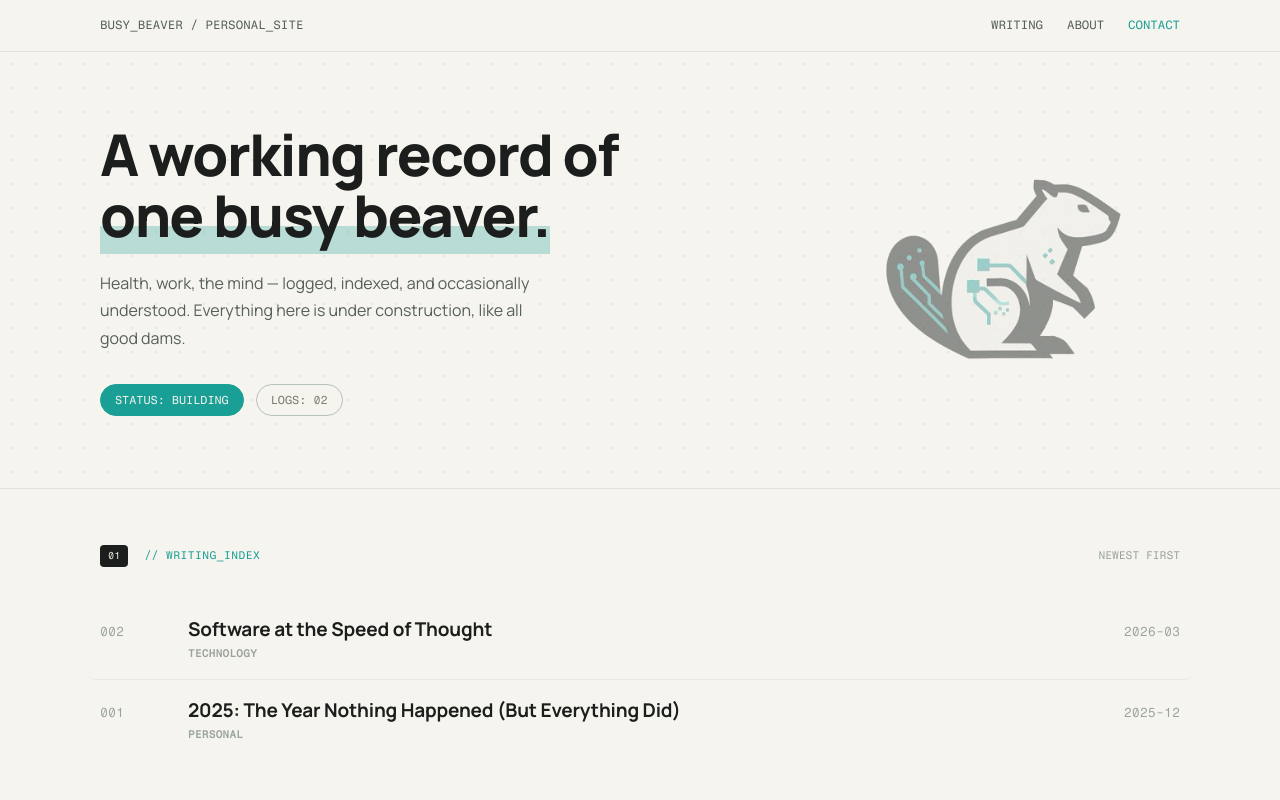
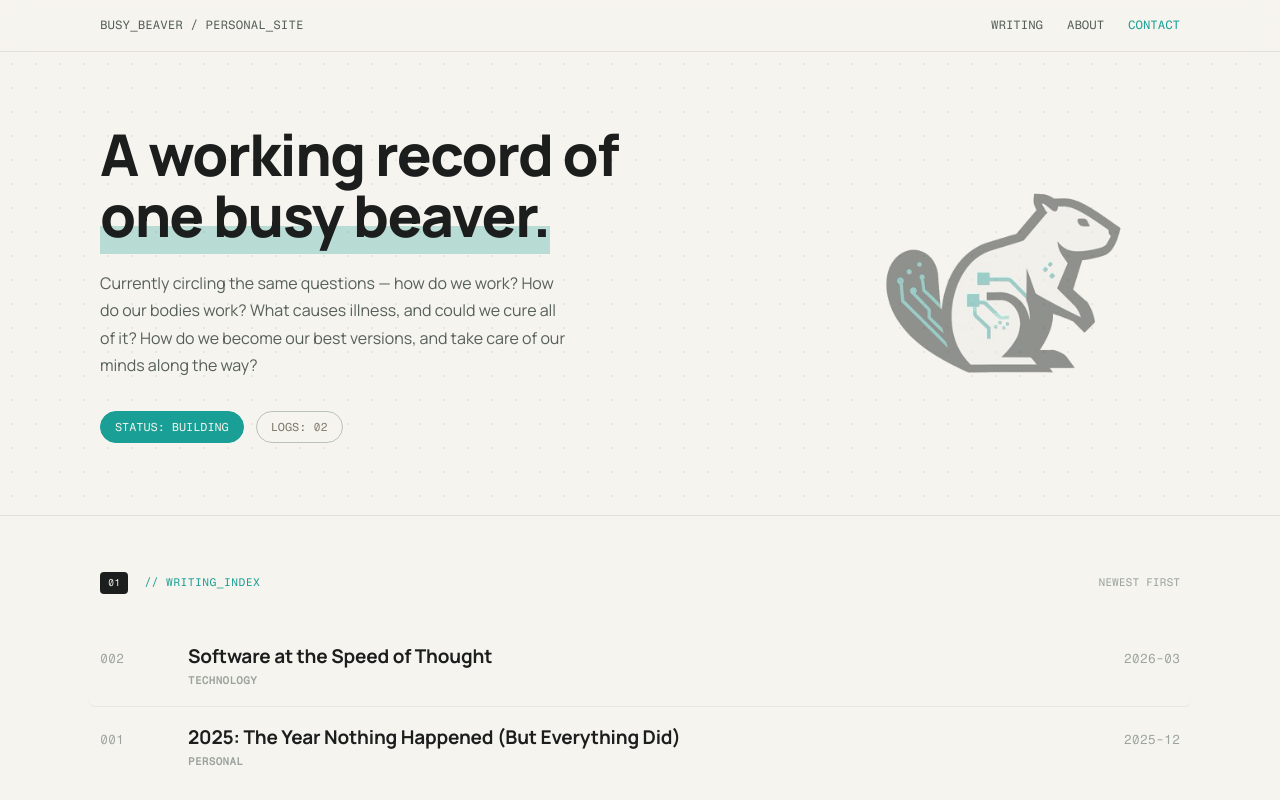
Before and after one commit to Anusree-J/busybeaver, a plain HTML site: page index.html in a window 1280 px wide. Shown: the top 800 px of the page. Drawn offline with Linux system fonts and the light colour scheme.

Commit message:
Replace placeholder hero subtitle with the currently-thinking-about questions (#10)
Co-authored-by: Claude <noreply@anthropic.com>

```diff
--- a/index.html
+++ b/index.html
@@ -4,7 +4,7 @@
     <meta charset="UTF-8">
     <meta name="viewport" content="width=device-width, initial-scale=1.0">
     <title>Busy Beaver — a working record</title>
-    <meta name="description" content="Health, work, the mind — logged, indexed, and occasionally understood. The working record of one busy beaver.">
+    <meta name="description" content="The working record of one busy beaver — how do we work, how do our bodies work, what causes illness, and how do we become our best versions?">
 
     <!-- Fonts (self-hosted) -->
     <link rel="stylesheet" href="assets/fonts/fonts.css">
@@ -30,9 +30,10 @@
             <div class="hero-inner">
                 <h1 class="hero-title">A working record of <span class="accent">one busy beaver.</span></h1>
                 <p class="hero-subtitle">
-                    Health, work, the mind — logged, indexed, and occasionally
-                    understood. Everything here is under construction, like all
-                    good dams.
+                    Currently circling the same questions — how do we work?
+                    How do our bodies work? What causes illness, and could we
+                    cure all of it? How do we become our best versions, and
+                    take care of our minds along the way?
                 </p>
                 <div class="hero-pills">
                     <span class="pill pill--accent">STATUS: BUILDING</span>
--- a/styles.css
+++ b/styles.css
@@ -146,7 +146,7 @@ a { color: inherit; }
     font-size: 16px;
     line-height: 1.7;
     color: var(--muted);
-    max-width: 430px;
+    max-width: 470px;
 }
 
 .hero-pills {
```
